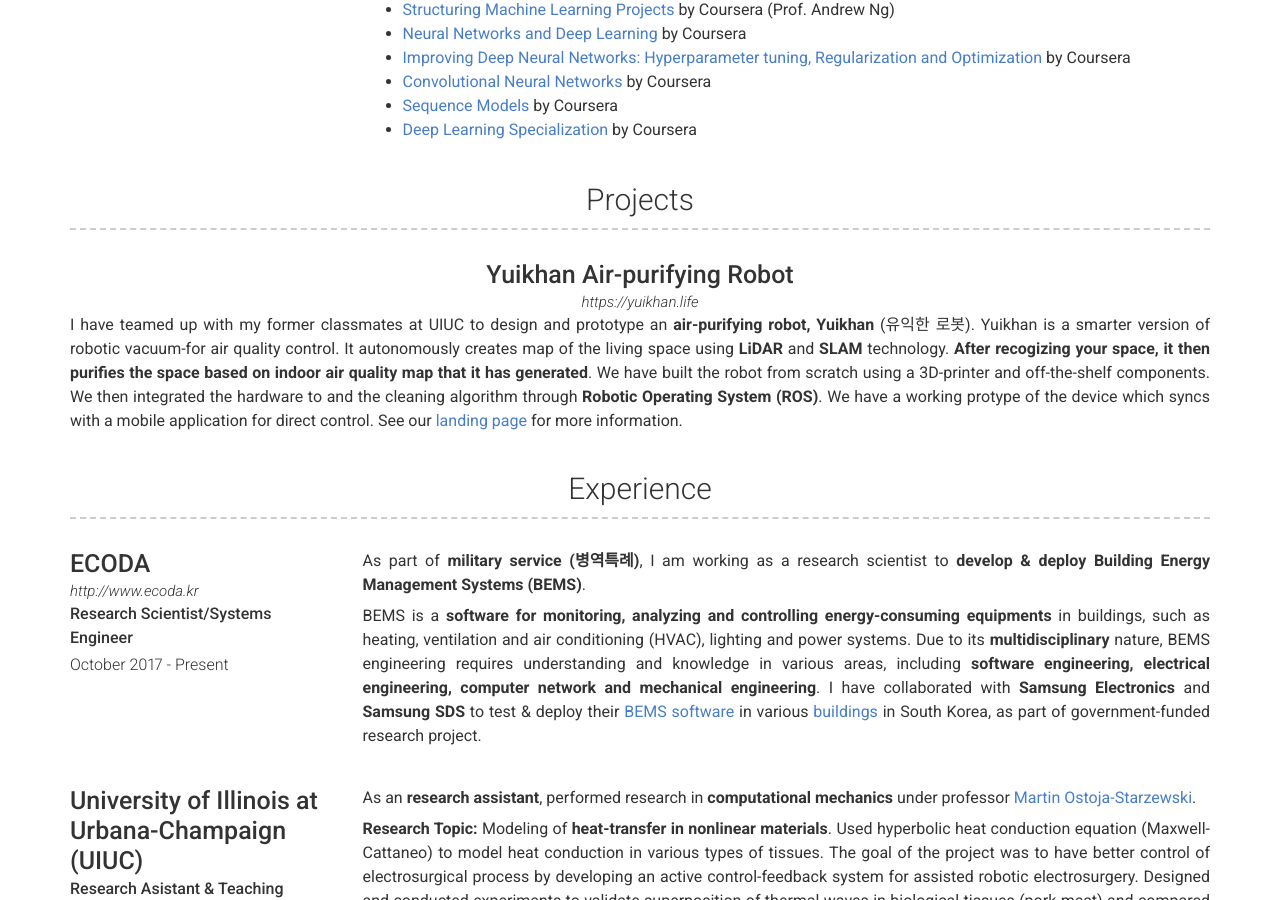
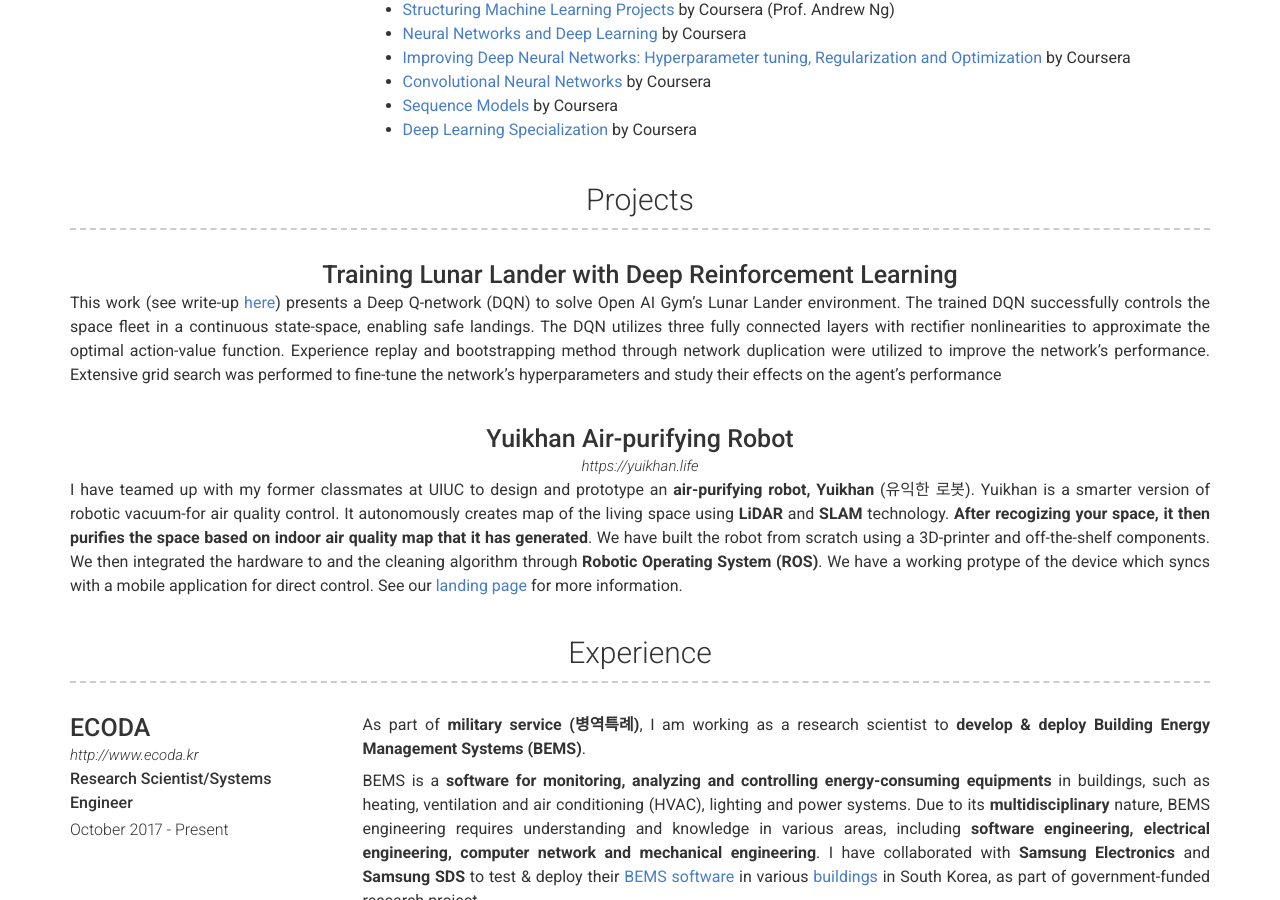
Before and after one commit to wkim300/wkim300.github.io, a Jekyll site: the page built from index.md, in a window 1280 px wide and 900 px high, scrolled down 567 px. Built offline with Jekyll 4.4.1, drawn with Linux system fonts in a browser that asks for light colours; nearby versions of some CDN libraries.

Commit message:
- "added DQN in projects"

```diff
--- a/_data/projects.yml
+++ b/_data/projects.yml
@@ -1,4 +1,18 @@
 # Project template
+- layout: top-middle
+  name: Training Lunar Lander with Deep Reinforcement Learning
+  link:
+  # github: Github page for project (eg. sproogen/modern-resume-theme)(optional)
+  # quote: >
+  #   Short overview of the project (optional)
+  description: | # this will include new lines to allow paragraphs
+    This work (see write-up [here](https://github.com/wkim300/dqn_lunarlander/blob/master/report/drl_lunarlander_wk.pdf)) presents a Deep Q-network (DQN) to solve Open AI Gym’s Lunar Lander environment.
+    The trained DQN successfully controls the space fleet in a continuous state-space, enabling safe landings.
+    The DQN utilizes three fully connected layers with rectifier nonlinearities to approximate the optimal action-value function.
+    Experience replay and bootstrapping method through network duplication were utilized to improve the network’s performance.
+    Extensive grid search was performed to fine-tune the network’s hyperparameters and study their effects on the agent’s performance
+
+
 - layout: top-middle
   name: Yuikhan Air-purifying Robot
   link: https://yuikhan.life
```
